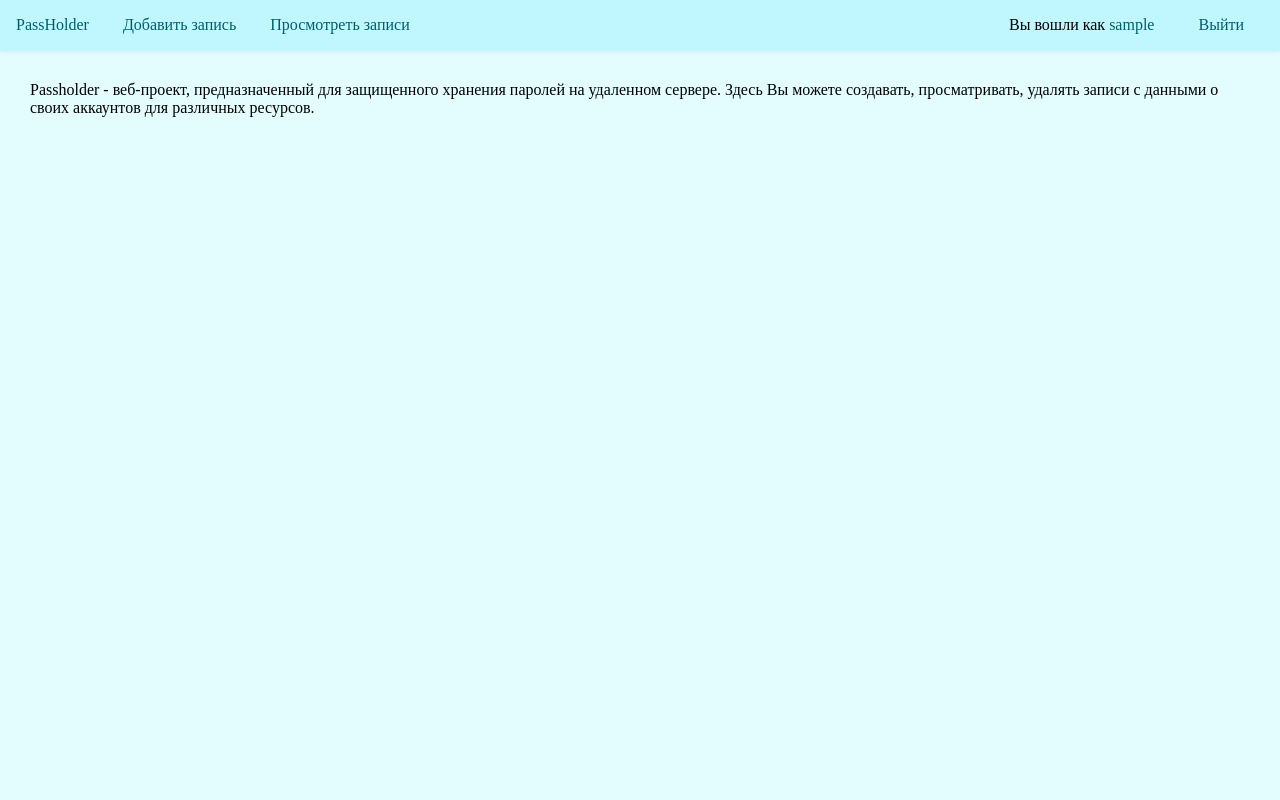
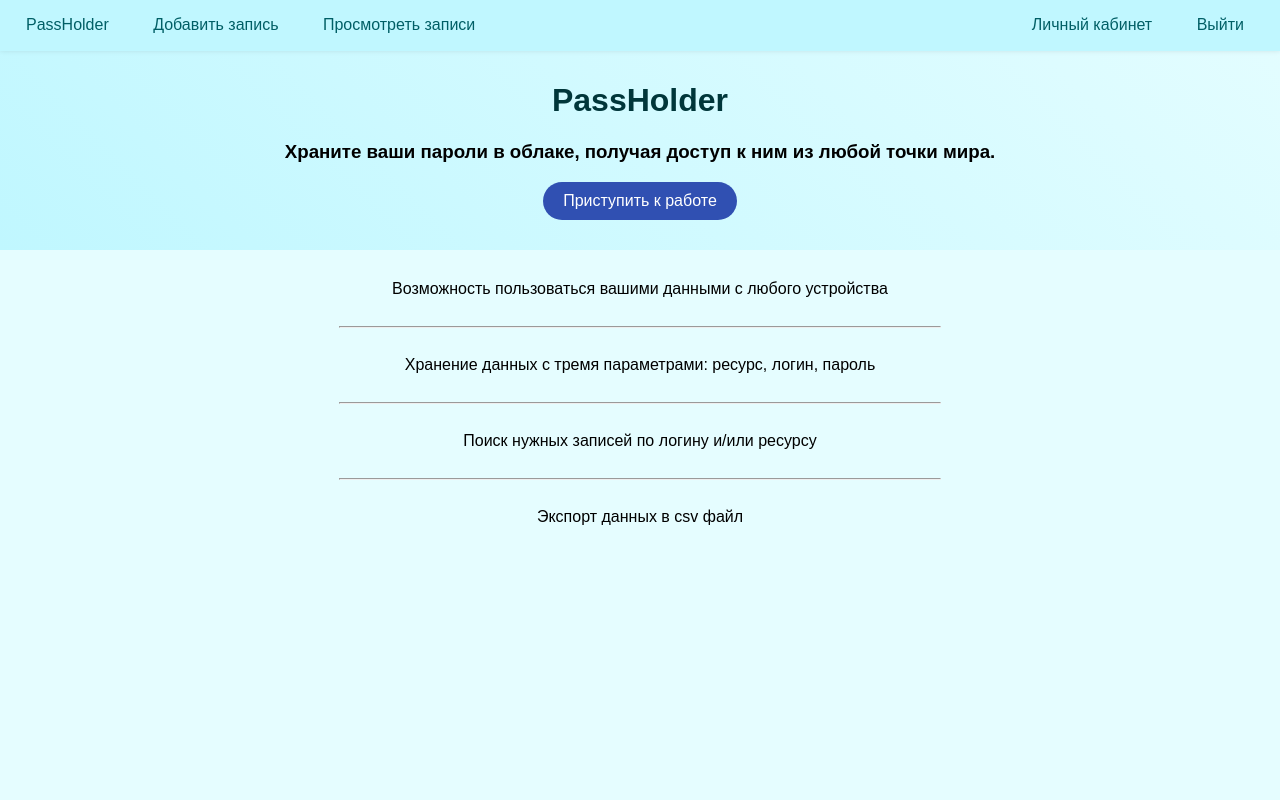
Before and after one commit to Perpure/Passholder, a Django app: page / in a window 1280 px wide. Run offline with Django 3.2, Linux system fonts and the light colour scheme; the visitor is signed in with stand-in values (Sample User, id 1).

Commit message:
added landing

```diff
--- a/passes/templates/base.html
+++ b/passes/templates/base.html
@@ -17,7 +17,7 @@
     </ul>
     <ul class="authtxt">
         {% if request.user.is_authenticated %}
-        <li>Вы&nbsp;вошли&nbsp;как&nbsp;<a href="{% url 'passes:userpage'%}">{{ request.user.username }}</a></li>
+        <li><a href="{% url 'passes:userpage'%}">Личный кабинет</a></li>
         <li><a href="{% url 'passes:logout'%}">Выйти</a></li>
         {% else %}
         <li><a href="{% url 'passes:reg'%}">Регистрация</a></li>
--- a/passes/templates/passes/get_info.html
+++ b/passes/templates/passes/get_info.html
@@ -18,7 +18,7 @@
     </ul>
     <ul class="authtxt">
         {% if request.user.is_authenticated %}
-        <li>Вы&nbsp;вошли&nbsp;как&nbsp;<a href="{% url 'passes:userpage'%}">{{ request.user.username }}</a></li>
+        <li><a href="{% url 'passes:userpage'%}">Личный кабинет</a></li>
         <li><a href="{% url 'passes:logout'%}">Выйти</a></li>
         {% else %}
         <li><a href="{% url 'passes:reg'%}">Регистрация</a></li>
@@ -48,7 +48,7 @@
             {% if out %}
                 <div class="center">
                 <div class="boxr">
-                    <div class="FieldWrapper"></h4>Поиск по записям</h4></div>
+                    <div class="FieldWrapper"><h4>Поиск по записям</h4></div>
                     <form action="{% url 'passes:get_info'%}" method="post">
                         {% csrf_token %}
                         <div class="FieldWrapper">
--- a/passes/templates/passes/index.html
+++ b/passes/templates/passes/index.html
@@ -1,6 +1,61 @@
-{% extends "base.html" %}
-{% block content %}
-<div class="content">
-Passholder - веб-проект, предназначенный для защищенного хранения паролей на удаленном сервере. Здесь Вы можете создавать, просматривать, удалять записи с данными о своих аккаунтов для различных ресурсов.
-</div>
-{% endblock %}
+<html lang="ru">
+    <head>
+        {% load static %}
+        <meta http-equiv="Content-Type"
+              content="text/html; charset=windows-1251">
+        <link rel="stylesheet" type="text/css" href="{% static "main.css" %}">
+        <title>{{title}}</title>
+    </head>
+    <body bgcolor="#e5fdff">
+    <div class="topdiv">
+    <ul class="menutxt">
+        <li><a href="{% url 'passes:index'%}">PassHolder</a></li>
+        {% if request.user.is_authenticated %}
+        <li><a href="{% url 'passes:add_info'%}">Добавить&nbsp;запись</a></li>
+        <li><a href="{% url 'passes:get_info'%}">Просмотреть&nbsp;записи</a></li>
+        {% endif %}
+    </ul>
+    <ul class="authtxt">
+        {% if request.user.is_authenticated %}
+        <li><a href="{% url 'passes:userpage'%}">Личный кабинет</a></li>
+        <li><a href="{% url 'passes:logout'%}">Выйти</a></li>
+        {% else %}
+        <li><a href="{% url 'passes:reg'%}">Регистрация</a></li>
+        <li><a href="{% url 'passes:auth'%}">Войти</a></li>
+        {% endif %}
+    </ul>
+    <ul class="menuimg">
+        <li><a href="{% url 'passes:index'%}" class="img"><img src="{% static "log.png" %}" class="menu"></a></li>
+        {% if request.user.is_authenticated %}
+        <li><a href="{% url 'passes:add_info'%}" class="img"><img src="{% static "add.png" %}" class="menu"></a></li>
+        <li><a href="{% url 'passes:get_info'%}" class="img"><img src="{% static "get.png" %}" class="menu"></a></li>
+        {% endif %}
+    </ul>
+    {% if request.user.is_authenticated %}
+        <ul class="authimg">
+            <li><a href="{% url 'passes:userpage'%}"><img src="{% static "user.png" %}" class="menu"></a></li>
+            <li><a href="{% url 'passes:logout'%}"><img src="{% static "exit.png" %}" class="menu"></a></li>
+        </ul>
+    {% else %}
+        <ul class="menutxtnoauth">
+            <li><a href="{% url 'passes:reg'%}">Регистрация</a></li>
+            <li><a href="{% url 'passes:auth'%}">Войти</a></li>
+        </ul>
+    {% endif %}
+    </div>
+    <div class="land">
+        <h1 align="center" class="title">PassHolder</h1>
+        <h3 align="center">Храните ваши пароли в облаке, получая доступ к ним из любой точки мира.</h3>
+        <div class="mid">
+            <a href="{% url 'passes:reg'%}" class="button"><div class="button">Приступить к работе</div></a>
+        </div>
+    </div>
+    <div class="mid"><div class="feature">Возможность пользоваться вашими данными с любого устройства</div></div>
+    <hr class="feature">
+    <div class="mid"><div class="feature">Хранение данных с тремя параметрами: ресурс, логин, пароль</div></div>
+    <hr class="feature">
+    <div class="mid"><div class="feature">Поиск нужных записей по логину и/или ресурсу</div></div>
+    <hr class="feature">
+    <div class="mid"><div class="feature">Экспорт данных в csv файл</div></div>
+    </body>
+</html>
--- a/passes/templates/registration/password_reset.html
+++ b/passes/templates/registration/password_reset.html
@@ -30,7 +30,7 @@
             </ul>
             <ul class="authtxt">
                 {% if request.user.is_authenticated %}
-                    <li>Вы&nbsp;вошли&nbsp;как&nbsp;<a href="{% url 'passes:userpage'%}">{{ request.user.username }}</a></li>
+                    <li><a href="{% url 'passes:userpage'%}">Личный кабинет</a></li>
                     <li><a href="{% url 'passes:logout'%}">Выйти</a></li>
                 {% else %}
                     <li><a href="{% url 'passes:reg'%}">Регистрация</a></li>
--- a/passes/templates/registration/password_reset_complete.html
+++ b/passes/templates/registration/password_reset_complete.html
@@ -25,7 +25,7 @@
             </ul>
             <ul class="authtxt">
                 {% if request.user.is_authenticated %}
-                    <li>Вы&nbsp;вошли&nbsp;как&nbsp;<a href="{% url 'passes:userpage'%}">{{ request.user.username }}</a></li>
+                    <li><a href="{% url 'passes:userpage'%}">Личный кабинет</a></li>
                     <li><a href="{% url 'passes:logout'%}">Выйти</a></li>
                 {% else %}
                     <li><a href="{% url 'passes:reg'%}">Регистрация</a></li>
--- a/passes/templates/registration/password_reset_confirm.html
+++ b/passes/templates/registration/password_reset_confirm.html
@@ -52,7 +52,7 @@
             </ul>
             <ul class="authtxt">
                 {% if request.user.is_authenticated %}
-                    <li>Вы&nbsp;вошли&nbsp;как&nbsp;<a href="{% url 'passes:userpage'%}">{{ request.user.username }}</a></li>
+                    <li><a href="{% url 'passes:userpage'%}">Личный кабинет</a></li>
                     <li><a href="{% url 'passes:logout'%}">Выйти</a></li>
                 {% else %}
                     <li><a href="{% url 'passes:reg'%}">Регистрация</a></li>
--- a/passes/templates/registration/password_reset_done.html
+++ b/passes/templates/registration/password_reset_done.html
@@ -26,7 +26,7 @@
             </ul>
             <ul class="authtxt">
                 {% if request.user.is_authenticated %}
-                    <li>Вы&nbsp;вошли&nbsp;как&nbsp;<a href="{% url 'passes:userpage'%}">{{ request.user.username }}</a></li>
+                    <li><a href="{% url 'passes:userpage'%}">Личный кабинет</a></li>
                     <li><a href="{% url 'passes:logout'%}">Выйти</a></li>
                 {% else %}
                     <li><a href="{% url 'passes:reg'%}">Регистрация</a></li>
--- a/static/main.css
+++ b/static/main.css
@@ -1,13 +1,23 @@
 body, html {
     margin:0;
     width:100%;
-    top:0px;
-    left:0px;
-    height:100%;
+    top:0;
+    left:0;
 }
 body {
-    font-family:serif;
+    font-family:sans-serif;
     font-size:1em;
+}
+h1.title {
+    font-family:sans-serif;
+    color:#00363a;
+}
+h4 {
+    font-family:sans-serif;
+    margin:20px 0px;
+}
+h3 {
+    font-family:sans-serif;
 }
 div.topdiv {
     background: #c0f7ff;
@@ -47,7 +57,6 @@ ul.menutxt {
 ul.menutxt li {
     display: inline;
     margin: 10px;
-    margin-left: 0px;
     padding: 10px;
     border-radius:10px;
     -webkit-transition: background 0.4s ease;
@@ -128,6 +137,39 @@ div.content{
     background:#e3fdff;
     min-height: calc(100% - 111px);
 }
+div.land{
+    margin:31px 0px 10px;
+    padding:30px;
+    background:#e3fdff;
+    background: linear-gradient(45deg, #c0f7ff,  #e3fdff);
+}
+div.feature{
+    display: inline-block;
+    margin:10px;
+    text-align:center;
+    padding:10px;
+}
+hr.feature{
+    width:600px;
+    max-width:90%;
+    color:#005f66;
+    size:10px;
+}
+div.button{
+    display: inline-block;
+    padding:10px 20px;
+    background:#3050b2;
+    border-radius:25px;
+    -webkit-transition: background 0.4s ease;
+    -moz-transition: background 0.4s ease;
+    transition: background 0.4s ease;
+}
+div.button:hover{
+    background:#26408b;
+}
+a.button{
+    color:white;
+}
 div.FieldWrapper{
     margin:10px;
 }
@@ -138,7 +180,7 @@ div.box{
     border: 2px solid #d1f7ff;
     position:relative;
     background:white;
-    padding:10px;
+    padding:0px 10px;
     max-width:90%;
     display: inline-block;
     border-radius:10px;
@@ -151,7 +193,7 @@ div.boxr{
     border: 2px solid #d1f7ff;
     position:relative;
     background:white;
-    padding:10px;
+    padding:0px 10px;
     max-width:90%;
     display: inline-block;
     border-radius:10px;
@@ -161,12 +203,13 @@ div.boxc{
     max-width:90%;
     border: 2px solid #d1f7ff;
     background:white;
-    padding:10px;
+    padding:0px 10px;
     display: inline-block;
     border-radius:10px;
     margin: 0px auto 10px;
 }
 table.info{
+    margin-top: 20px;
     border: 1px solid #b5f2ff;
 }
 table.info td{
@@ -180,7 +223,7 @@ div.err{
     margin:10px;
     color: red;
 }
-@media (max-width:860px){
+@media (max-width:880px){
 ul.menutxt {
     display:none;
 }
@@ -205,7 +248,7 @@ div.box{
     max-width:90%;
     border: 2px solid #d1f7ff;
     background:white;
-    padding:10px;
+    padding:0px 10px;
     border-radius:10px;
     margin: 0px auto 10px;
     overflow: auto;
@@ -217,7 +260,7 @@ div.boxr{
     max-width:90%;
     border: 2px solid #d1f7ff;
     background:white;
-    padding:10px;
+    padding:0px 10px;
     border-radius:10px;
     margin: 0px auto 10px;
 }
```
